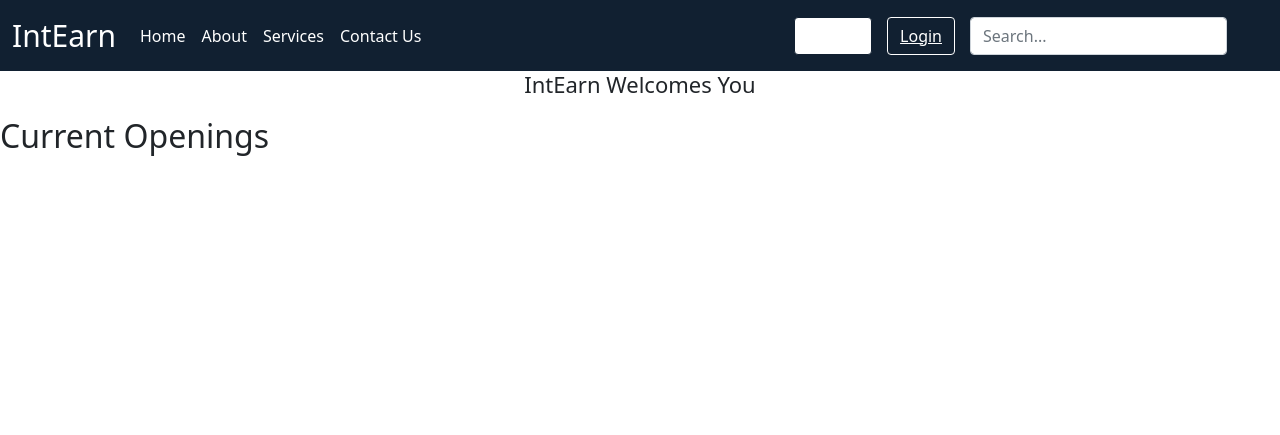
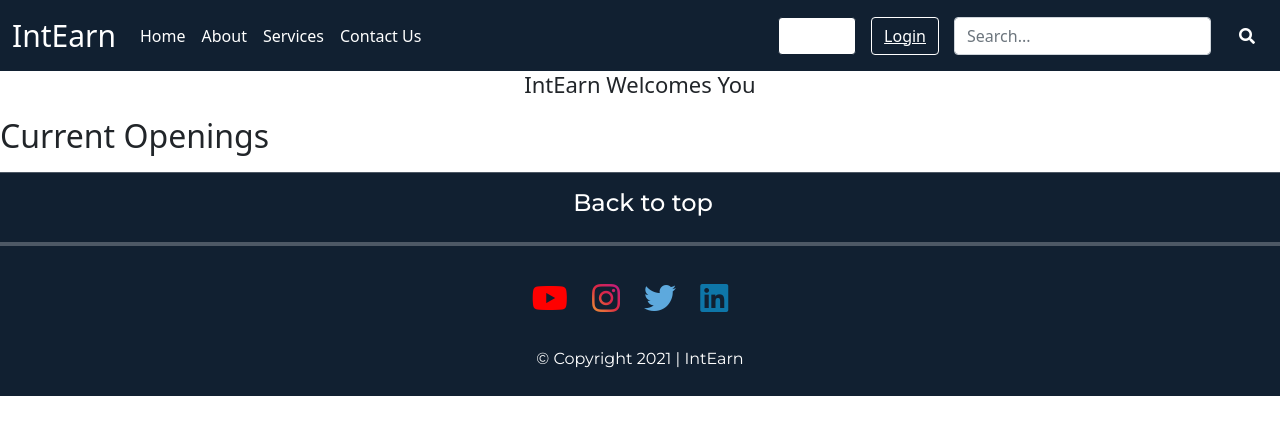
Before and after one commit to Chaitanya-Soni/IntEarn, a Django app: page / in a window 1280 px wide. Shown: the top 435 px of the page. Run offline with Django 3.2, Linux system fonts and the light colour scheme; data that the repository does not hold is empty; some libraries are stand-ins or nearby versions.

Commit message:
added footer

```diff
--- a/intearn/home/templates/home/base.html
+++ b/intearn/home/templates/home/base.html
@@ -7,14 +7,23 @@
     <meta charset="UTF-8" />
     <meta http-equiv="X-UA-Compatible" content="IE=edge" />
     <meta name="viewport" content="width=device-width, initial-scale=1.0" />
+
+    <link rel="stylesheet" href="https://pro.fontawesome.com/releases/v5.10.0/css/all.css" integrity="sha384-AYmEC3Yw5cVb3ZcuHtOA93w35dYTsvhLPVnYs9eStHfGJvOvKxVfELGroGkvsg+p" crossorigin="anonymous" />
+    <link rel="preconnect" href="https://fonts.googleapis.com">
+    <link rel="preconnect" href="https://fonts.gstatic.com" crossorigin>
+    <link href="https://fonts.googleapis.com/css2?family=Montserrat:wght@400;500&display=swap" rel="stylesheet">
+
+
     <link href="https://cdn.jsdelivr.net/npm/bootstrap@5.0.2/dist/css/bootstrap.min.css" rel="stylesheet" integrity="sha384-EVSTQN3/azprG1Anm3QDgpJLIm9Nao0Yz1ztcQTwFspd3yD65VohhpuuCOmLASjC" crossorigin="anonymous">
     <link rel="stylesheet" href="{% static 'css/styles.css' %}" />
+
     <title>IntEarn</title>
   </head>
 
   <body>
+
   <nav class="navbar navbar-expand-lg navbar-default">
-  <div class="container-fluid">
+  <div class="container-fluid" id="b-to-top">
     <a class="navbar-brand company-name" href="#">IntEarn</a>
     <button class="navbar-toggler" type="button" data-bs-toggle="collapse" data-bs-target="#navbarSupportedContent" aria-controls="navbarSupportedContent" aria-expanded="false" aria-label="Toggle navigation">
       <span class="navbar-toggler-icon"></span>
@@ -60,7 +69,20 @@
 </nav>
     {% block content %}
     {% endblock content %}
-    {% comment %} Amit's footer {% endcomment %}
 
+    <div class="footer">
+      <hr class="top-hr">
+      <div class="footer-top">
+        <h4><a href="#b-to-top" class="btoTop"><i class="fas fa-chevron-double-up btoTopIcon"></i>Back to top</a></h4>
+      </div>
+      <hr class="hr1" />
+      <div class="footer-end">
+        <i class="fab fa-youtube fa-2x"></i>
+        <i class="fab fa-2x fa-instagram"></i>
+        <i class="fab fa-2x fa-twitter"></i>
+        <i class="fab fa-2x fa-linkedin"></i>
+        <p>© Copyright 2021 | IntEarn</p>
+      </div>
+    </div>
   </body>
 </html>
--- a/intearn/static/css/styles.css
+++ b/intearn/static/css/styles.css
@@ -1,9 +1,6 @@
 body {
   margin: 0;
   padding: 0;
-}
-body {
-  background-color: white;
 }
 .navbar-default {
   background-color: #112031;
@@ -215,3 +212,82 @@
 .f-pw-box {
   height: 350px;
 }
+
+/* footer */
+.footer{
+  position: relative;
+  text-align: center;
+  bottom: 0;
+
+  background-color: #112031;
+  color:white;
+  font-family: 'Montserrat', sans-serif;
+}
+
+.hr1{
+  border: 0;
+  border-top: 4px dashed white;
+  border-style: dotted;
+}
+.top-hr{
+  border: 0;
+}
+.footer-top{
+  display: inline-flex;
+  flex-direction: row;
+
+}
+.footer-top h4{
+  margin-top: 0;
+}
+.footer-top h4 a{
+  color:white;
+}
+
+.btoTopIcon{
+  margin-top:22px;
+  margin-right: 6px;
+}
+.btoTop{
+  text-decoration: none;
+}
+
+.fab{
+  margin-right: 20px;
+  margin-top: 20px;
+}
+
+.fa-youtube{
+  color: red;
+}
+
+.fa-instagram{
+background: #f09433;
+background: -moz-linear-gradient(45deg, #f09433 0%, #e6683c 25%, #dc2743 50%, #cc2366 75%, #bc1888 100%);
+background: -webkit-linear-gradient(45deg, #f09433 0%,#e6683c 25%,#dc2743 50%,#cc2366 75%,#bc1888 100%);
+background: linear-gradient(45deg, #f09433 0%,#e6683c 25%,#dc2743 50%,#cc2366 75%,#bc1888 100%);
+filter: progid:DXImageTransform.Microsoft.gradient( startColorstr='#f09433', endColorstr='#bc1888',GradientType=1 );
+background-clip: text;
+-webkit-background-clip: text;
+-webkit-text-fill-color: transparent;
+}
+.fa-instagram:hover{
+  background: #ffffff;
+  background-clip: text;
+  -webkit-background-clip: text;
+}
+
+.fab:hover{
+  color: white;
+}
+.fa-twitter{
+  color: #5da9dd;
+}
+.fa-linkedin{
+  color: #0e76a8;
+}
+
+.footer-end p{
+  padding-top: 30px;
+  padding-bottom: 25px;
+}
```
